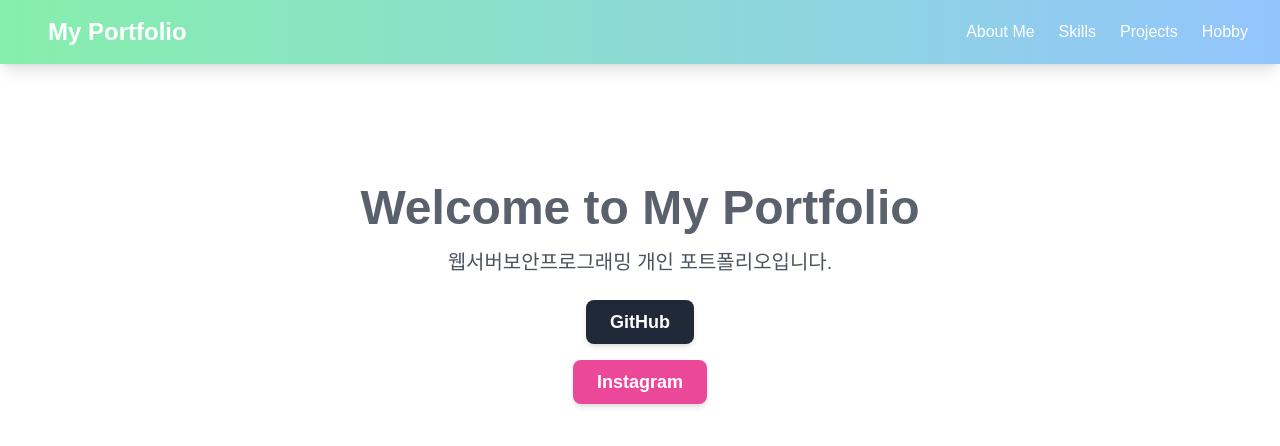
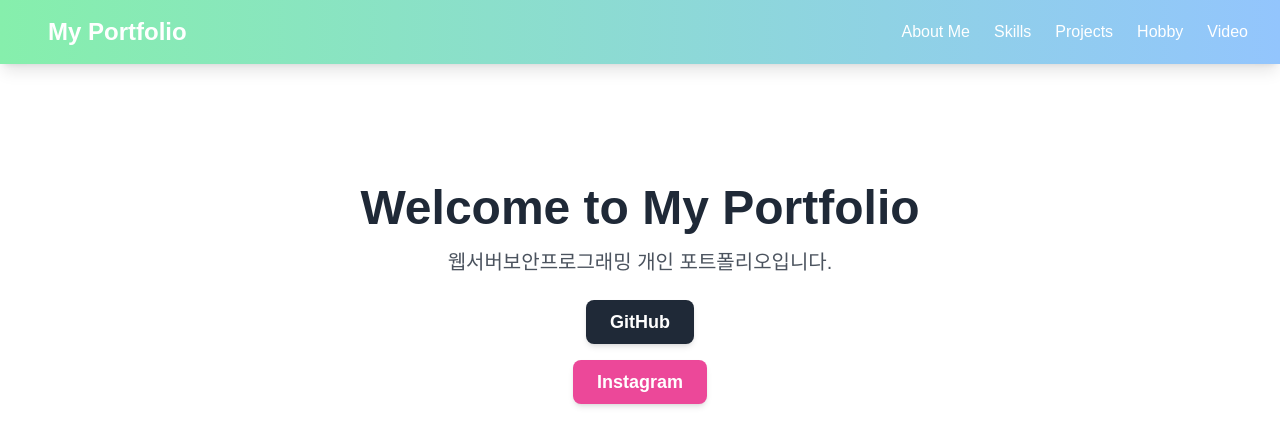
Before and after one commit to Eunmi04/portfolio, a Next.js app: page / in a window 1280 px wide. Shown: the top 446 px of the page. Built offline with nearby package versions, Linux system fonts and the light colour scheme.

Commit message:
first commit

```diff
--- a/app/about/page.tsx
+++ b/app/about/page.tsx
@@ -68,7 +68,7 @@ export default function About() {
           <strong>생일:</strong> 2004년 11월 19일
         </p>
         <p className="mt-2">
-          <strong>학과:</strong> 정보보호학과 2학년
+          <strong>학과:</strong> 정보보호학과 23학번
         </p>
         <p className="mt-2">
           <strong>관심 분야:</strong> 정보 보안, 웹 개발
--- a/app/layout.tsx
+++ b/app/layout.tsx
@@ -27,7 +27,7 @@ export default function RootLayout({
   return (
     <html lang="en">
       <body
-        className={`${geistSans.variable} ${geistMono.variable} antialiased`}
+        className={`${geistSans.variable} ${geistMono.variable} antialiased bg-white`}
       >
         <Header />
         <main className="container">
--- a/app/page.tsx
+++ b/app/page.tsx
@@ -1,12 +1,27 @@
-import React from 'react'
+'use client'
+import React, { useState, useEffect } from 'react'
 
 export default function Home() {
+  const [isVisible, setIsVisible] = useState(false) // 텍스트가 보이는 상태
+
+  useEffect(() => {
+    const timeout = setTimeout(() => {
+      setIsVisible(true) // 일정 시간 후 텍스트가 나타나도록 설정
+    }, 500)
+
+    return () => clearTimeout(timeout) // 클린업 함수로 타임아웃 해제
+  }, [])
+
   return (
     <div className="flex flex-col justify-start items-center h-screen text-gray-800 p-10">
-      <h1 className="text-5xl font-bold text-center animate-pulse transition-transform duration-300">
+      <h1
+        className={`text-5xl font-bold text-center transition-all duration-1000 ease-in-out ${
+          isVisible ? 'opacity-100 scale-100' : 'opacity-0 scale-75'
+        }`}
+      >
         Welcome to My Portfolio
       </h1>
-      <p className="text-center text-xl mt-4 opacity-80 transition-opacity duration-500 hover:opacity-100 animate-fadeIn">
+      <p className="text-center text-xl mt-4 opacity-80 transition-opacity duration-500 hover:opacity-100">
         웹서버보안프로그래밍 개인 포트폴리오입니다.
       </p>
       <div className="flex flex-col items-center mt-6 space-y-4">
--- /dev/null
+++ b/app/videoo/page.tsx
@@ -0,0 +1,24 @@
+import React from 'react'
+
+const VideoPage = () => {
+  return (
+    <div className="flex items-start justify-center h-screen space-x-6 p-6">
+      <div className="w-1/2 max-w-md">
+        <video controls className="w-full h-auto rounded-lg shadow-lg">
+          <source src="/selfvideo.mp4" type="video/mp4" />
+          Your browser does not support the video tag.
+        </video>
+      </div>
+      <div className="w-1/2 max-w-md p-6">
+        <h2 className="text-2xl font-bold mb-4">느낀 점</h2>
+        <p className="text-gray-800 leading-relaxed">
+          웹서버보안프로그래밍 수업을 들으면서 Next.js에 대해 처음 써보았는데
+          이번 개인 포트폴리오를 만들어보며 여러 실패와 오류를 겪었지만 만들면서
+          오류없이 성공하면 뿌듯함을 느끼게 되는 등 얻는 것이 많은 과제였습니다.
+        </p>
+      </div>
+    </div>
+  )
+}
+
+export default VideoPage
--- a/components/Header.tsx
+++ b/components/Header.tsx
@@ -38,6 +38,12 @@ export default function Header() {
             >
               Hobby
             </Link>
+            <Link
+              href="/videoo"
+              className="text-white hover:underline transition duration-300"
+            >
+              Video
+            </Link>
           </div>
         </div>
       </nav>
```
Also changed, not shown: 1 other file (tests, documents, lock files or other folders).
